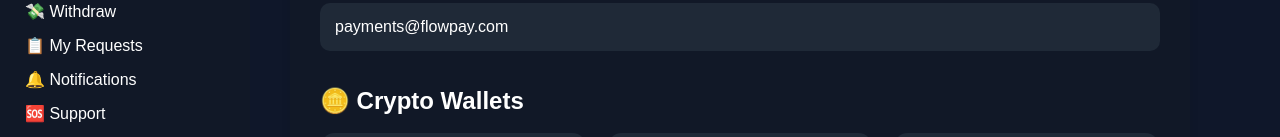
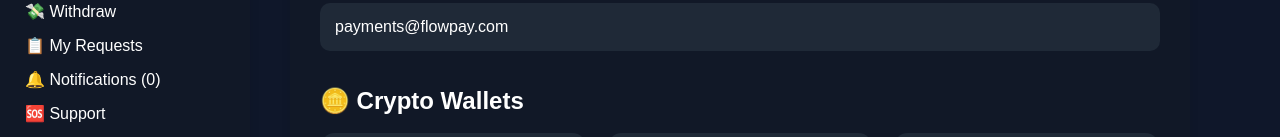
Before and after one commit to iyad15061987-pixel/flu-pay, a Next.js app in the folder flowpay-frontend/: page /deposit in a window 1280 px wide. Shown: the part 169-306 px from the top of the page. Built offline with nearby package versions, Linux system fonts and the light colour scheme; no server answers.

Commit message:
Build realtime notification badge

```diff
--- a/flowpay-frontend/app/components/Sidebar.tsx
+++ b/flowpay-frontend/app/components/Sidebar.tsx
@@ -1,6 +1,13 @@
 "use client";
 
 import Link from "next/link";
+
+import {
+  useEffect,
+  useState,
+} from "react";
+
+import API_URL from "@/lib/api";
 
 export default function Sidebar() {
   const role =
@@ -10,18 +17,88 @@ export default function Sidebar() {
       "role"
     );
 
+  const [
+    notifications,
+    setNotifications,
+  ] = useState<any[]>([]);
+
+  useEffect(() => {
+    loadNotifications();
+  }, []);
+
+  const loadNotifications =
+    async () => {
+      try {
+        const token =
+          localStorage.getItem(
+            "token"
+          );
+
+        const email =
+          localStorage.getItem(
+            "email"
+          );
+
+        if (
+          !token ||
+          !email
+        )
+          return;
+
+        const res =
+          await fetch(
+            `${API_URL}/notifications/${email}`,
+            {
+              headers: {
+                Authorization:
+                  `Bearer ${token}`,
+              },
+            }
+          );
+
+        const data =
+          await res.json();
+
+        setNotifications(
+          data || []
+        );
+
+      } catch (err) {
+        console.log(err);
+      }
+    };
+
   return (
     <div
       style={{
         width: 250,
         height: "100vh",
-        background: "#111827",
-        color: "white",
+        background:
+          localStorage.getItem(
+            "theme"
+          ) === "light"
+            ? "white"
+            : "#111827",
+
+        color:
+          localStorage.getItem(
+            "theme"
+          ) === "light"
+            ? "#111827"
+            : "white",
+
         padding: 25,
+
         position: "fixed",
+
         left: 0,
+
         top: 0,
+
         overflowY: "auto",
+
+        boxShadow:
+          "0 0 10px rgba(0,0,0,0.1)",
       }}
     >
       <h1
@@ -35,15 +112,24 @@ export default function Sidebar() {
       <nav
         style={{
           display: "flex",
+
           flexDirection:
             "column",
+
           gap: 15,
         }}
       >
         <Link
           href="/dashboard"
           style={{
-            color: "white",
+            color:
+              localStorage.getItem(
+                "theme"
+              ) ===
+              "light"
+                ? "#111827"
+                : "white",
+
             textDecoration:
               "none",
           }}
@@ -54,7 +140,14 @@ export default function Sidebar() {
         <Link
           href="/deposit"
           style={{
-            color: "white",
+            color:
+              localStorage.getItem(
+                "theme"
+              ) ===
+              "light"
+                ? "#111827"
+                : "white",
+
             textDecoration:
               "none",
           }}
@@ -65,7 +158,14 @@ export default function Sidebar() {
         <Link
           href="/withdraw"
           style={{
-            color: "white",
+            color:
+              localStorage.getItem(
+                "theme"
+              ) ===
+              "light"
+                ? "#111827"
+                : "white",
+
             textDecoration:
               "none",
           }}
@@ -76,7 +176,14 @@ export default function Sidebar() {
         <Link
           href="/requests"
           style={{
-            color: "white",
+            color:
+              localStorage.getItem(
+                "theme"
+              ) ===
+              "light"
+                ? "#111827"
+                : "white",
+
             textDecoration:
               "none",
           }}
@@ -87,18 +194,36 @@ export default function Sidebar() {
         <Link
           href="/notifications"
           style={{
-            color: "white",
+            color:
+              localStorage.getItem(
+                "theme"
+              ) ===
+              "light"
+                ? "#111827"
+                : "white",
+
             textDecoration:
               "none",
           }}
         >
-          🔔 Notifications
+          🔔 Notifications (
+          {
+            notifications.length
+          }
+          )
         </Link>
 
         <Link
           href="/support"
           style={{
-            color: "white",
+            color:
+              localStorage.getItem(
+                "theme"
+              ) ===
+              "light"
+                ? "#111827"
+                : "white",
+
             textDecoration:
               "none",
           }}
@@ -109,7 +234,14 @@ export default function Sidebar() {
         <Link
           href="/profile"
           style={{
-            color: "white",
+            color:
+              localStorage.getItem(
+                "theme"
+              ) ===
+              "light"
+                ? "#111827"
+                : "white",
+
             textDecoration:
               "none",
           }}
@@ -120,7 +252,14 @@ export default function Sidebar() {
         <Link
           href="/settings"
           style={{
-            color: "white",
+            color:
+              localStorage.getItem(
+                "theme"
+              ) ===
+              "light"
+                ? "#111827"
+                : "white",
+
             textDecoration:
               "none",
           }}
@@ -133,9 +272,12 @@ export default function Sidebar() {
           <Link
             href="/admin"
             style={{
-              color: "#22c55e",
+              color:
+                "#22c55e",
+
               textDecoration:
                 "none",
+
               fontWeight:
                 "bold",
             }}
```
